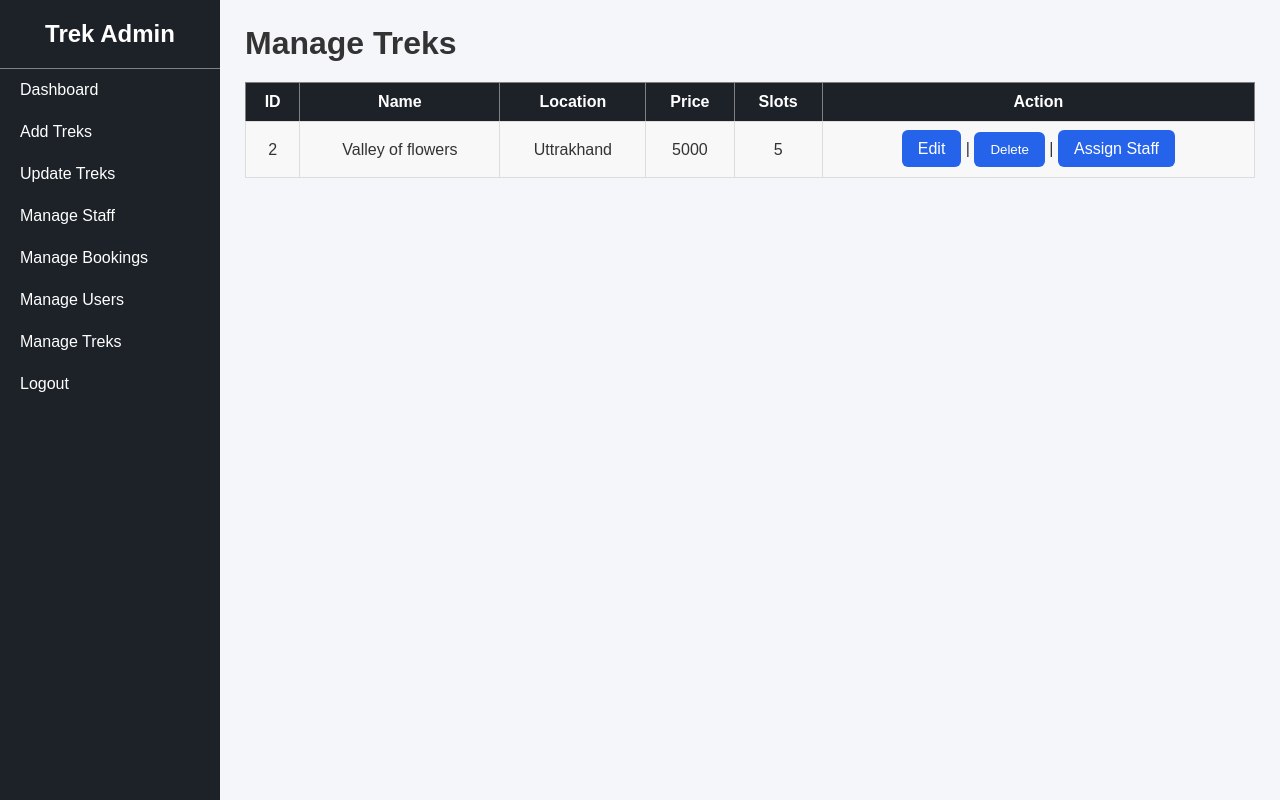
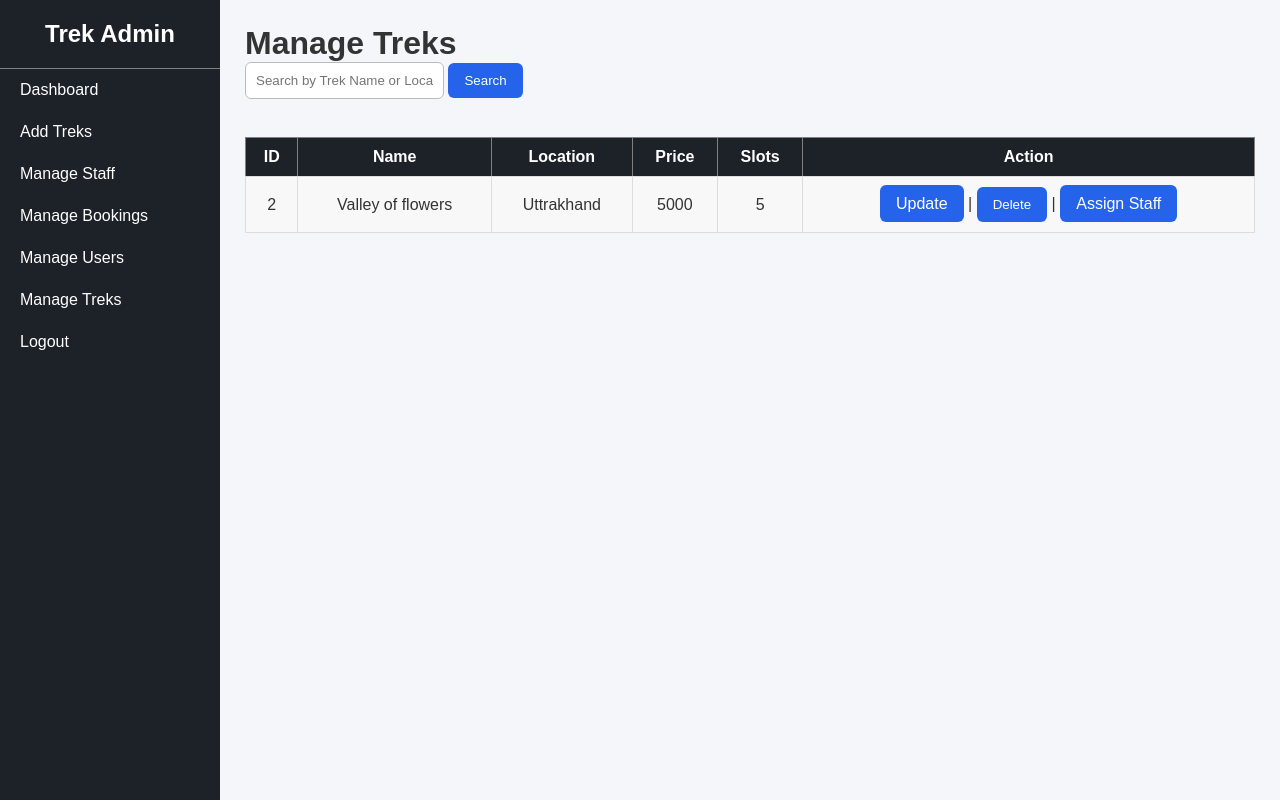
Before and after one commit to 24f2006892/Trekking-Management-Project, a Flask app: page /manage_treks in a window 1280 px wide. Run offline with Flask 3, Linux system fonts and the light colour scheme; a user stored in the database is signed in; data comes from the database, SQL or seed files in the repository; both versions use the stored data as it was after the commit.

Commit message:
UI improvments

```diff
--- a/app.py
+++ b/app.py
@@ -238,7 +238,7 @@ def book_trek(trek_id):
     conn = get_db_connnection()
     #check trek
     trek = conn.execute("""
-                        SELECT * FROM treks WHERE  id=?   """,(trek_id)).fetchone()
+                        SELECT * FROM treks WHERE  id=?   """,(trek_id,)).fetchone()
     if not trek or trek["slots"]<=0:
         conn.close()
         return "No treks Available"
@@ -248,10 +248,7 @@ def book_trek(trek_id):
 
     # Insert booking
     conn.execute("""
-    INSERT INTO bookings
-    (user_id, username, trek_id, booking_date, status)
-    VALUES (?, ?, ?, DATE('now'), ?)
-    """,
+    INSERT INTO bookings (user_id, username, trek_id, booking_date, status) VALUES (?, ?, ?, DATE('now'), ?)""",
     (user["id"],username,trek_id,"Booked"))
     # Update slots
     conn.execute(
@@ -259,6 +256,10 @@ def book_trek(trek_id):
         (trek_id,))
     conn.commit()
     conn.close()
+    flash("Trek booked successfully!")
+    return redirect("/my_bookings")
+
+
 #Delete treks
 @app.route("/delete_trek/<int:trek_id>",methods=["POST"])
 def delete_trek(trek_id):
--- a/templates/admin_base.html
+++ b/templates/admin_base.html
@@ -16,7 +16,6 @@
 
         <a href="/admin_dashboard">Dashboard</a>
         <a href="/treks">Add Treks</a>
-        <a href="/update_trek">Update Treks</a>
         <a href="/manage_staff">Manage Staff</a>
         <a href="/my_bookings">Manage Bookings</a>
         <a href="/manage_users">Manage Users</a>
--- a/templates/base.html
+++ b/templates/base.html
@@ -8,7 +8,6 @@
 <body>
     <nav style="background: #1D2228; padding: 15px;">
         <a href="/" style="color: azure; margin-right: 15px;">Home</a>
-        <a href="/contact" style="color: azure; margin-right: 15px;">Contact us</a>
 
         <a href="/my_bookings" style="color: azure; margin-right: 15px;">History</a>
 
--- a/templates/manage_treks.html
+++ b/templates/manage_treks.html
@@ -2,6 +2,17 @@
 {% block content %}
 
 <h1>Manage Treks</h1>
+
+<form method="GET" action="/manage_treks">
+    <input type="text"
+           name="search"
+           placeholder="Search by Trek Name or Location"
+           value="{{ request.args.get('search','') }}">
+
+    <button type="submit" class="sbtn">Search</button>
+</form>
+
+<br>
 <table border="1">
 <tr>
     <th>ID</th>
@@ -21,7 +32,7 @@
 <td>{{trek["slots"]}}</td>
 <td>
 
-<a href="/update_trek/{{trek['id']}}" class="sbtn">Edit</a>
+<a href="/update_trek/{{trek['id']}}" class="sbtn">Update</a>
 |
 <form
 action="/delete_trek/{{trek['id']}}"
```
Also changed, not shown: templates/update_trek.html (+36 -6 lines), database.db.
